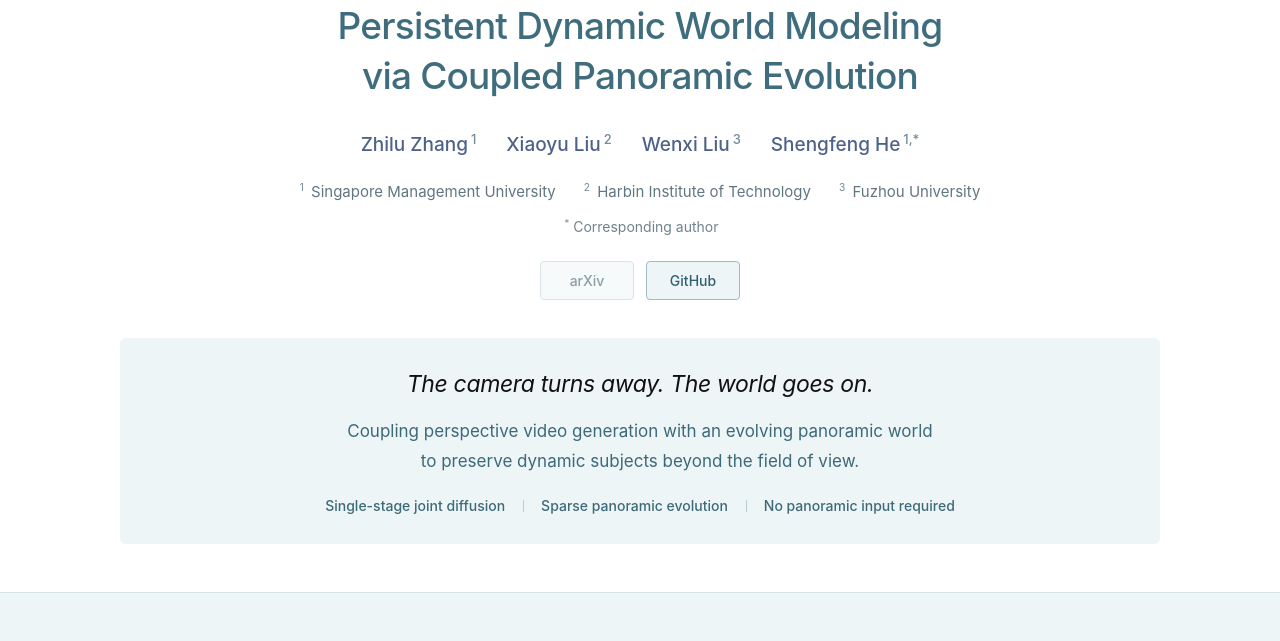
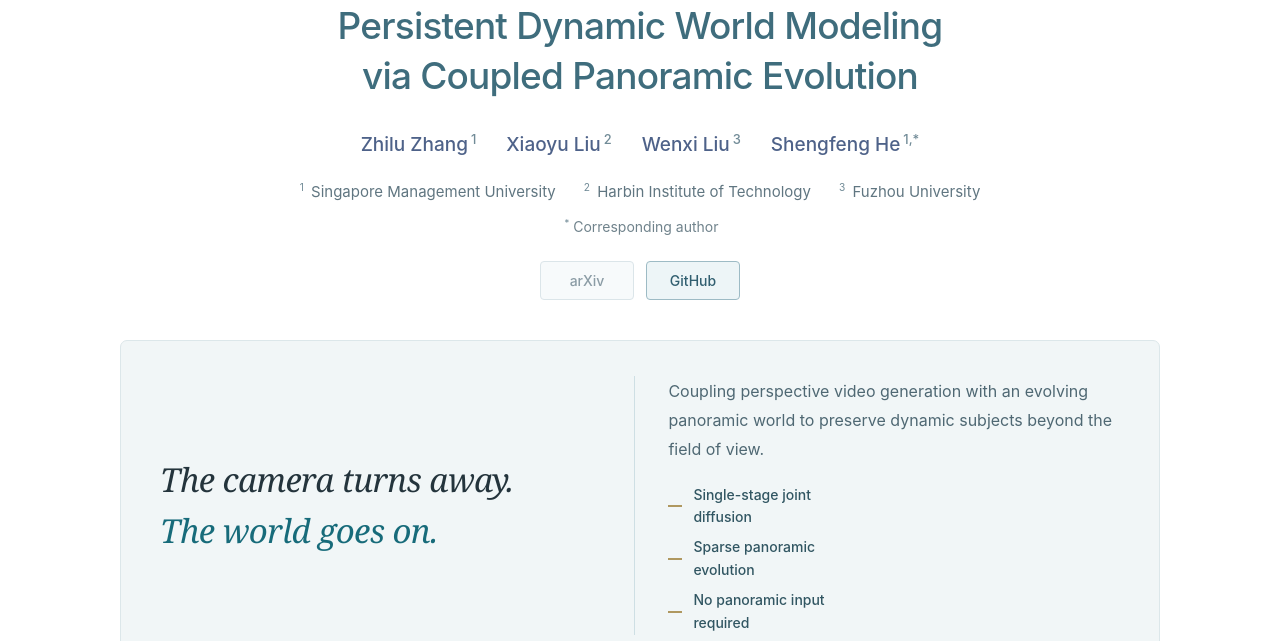
Before and after one commit to OmniPersist/omnipersist.github.io, a plain HTML site: page index.html in a window 1280 px wide. Shown: the part 272-913 px from the top of the page. Drawn offline with Linux system fonts and the light colour scheme.

Commit message:
Redesign introduction panel with editorial typography and balanced columns

```diff
--- a/html/style.css
+++ b/html/style.css
@@ -183,8 +183,14 @@ h2{font-size:29px}
 .project-link.is-disabled{border-color:#dbe5e9;background:#f7fafb;color:#8b9ca5;cursor:default}
 @media(max-width:720px){.publication-meta{padding:0;margin-top:24px}.author-list{font-size:17px;gap:8px 24px}.affiliation-list{font-size:14px;flex-direction:column;gap:5px;margin-top:13px}.corresponding-note{font-size:13px}.project-links{margin-top:17px}}
 
-.hero-highlight{max-width:1040px;margin:38px auto 0;padding:29px 28px 27px;background:#edf5f7;border-radius:6px;text-align:center}
-.hero-highlight .hero-description{margin:0}
-.hero-highlight .hero-context{margin-top:14px}
-.hero-highlight .hero-facts{margin-top:18px}
-@media(max-width:720px){.hero-highlight{margin-top:30px;padding:24px 18px;border-radius:4px}.hero-highlight .hero-context{margin-top:13px}.hero-highlight .hero-facts{margin-top:17px}}
+.hero-highlight{display:grid;grid-template-columns:minmax(0,.95fr) minmax(0,1.05fr);align-items:center;gap:35px;max-width:1040px;margin:40px auto 0;padding:35px 39px;background:#f1f6f7;border:1px solid #dce7ea;border-radius:7px;text-align:left}
+.hero-highlight .hero-description{margin:0;font-family:Georgia,"Times New Roman",serif;font-size:clamp(25px,2.8vw,33px);font-style:italic;font-weight:400;letter-spacing:-.6px;line-height:1.45;color:#24343c}
+.hero-highlight .tagline-line{display:block;white-space:nowrap}
+.hero-highlight .world-continuity{margin-top:3px;color:#176b7a}
+.hero-highlight .hero-context{max-width:none;margin:0;padding:1px 0 1px 33px;border-left:1px solid #cedfe4}
+.hero-highlight .hero-subtitle{max-width:none;margin:0;font-size:16px;font-weight:400;line-height:1.8;color:#4f6873}
+.hero-highlight .hero-facts{display:grid;justify-content:start;align-items:start;gap:8px;width:auto;max-width:none;margin:20px 0 0;padding:0;list-style:none;font-size:14px;font-weight:500;line-height:1.6;color:#315662}
+.hero-highlight .hero-facts li{display:flex;align-items:center;gap:11px}
+.hero-highlight .hero-facts li::before{content:"";display:block;flex:0 0 14px;height:2px;background:#af9860}
+@media(max-width:900px){.hero-highlight{gap:24px;padding:30px 27px}.hero-highlight .hero-description{font-size:27px;letter-spacing:-.5px}.hero-highlight .hero-context{padding-left:24px}}
+@media(max-width:720px){.hero-highlight{grid-template-columns:1fr;gap:23px;margin-top:30px;padding:27px 24px;border-radius:5px}.hero-highlight .hero-description{font-size:clamp(23px,5.7vw,30px);line-height:1.45;letter-spacing:-.4px}.hero-highlight .hero-context{padding:21px 0 0;border-left:0;border-top:1px solid #cedfe4}.hero-highlight .hero-subtitle{font-size:15px}.hero-highlight .hero-facts{gap:9px;margin-top:17px;font-size:14px}}
--- a/index.html
+++ b/index.html
@@ -27,7 +27,11 @@
 <p class="corresponding-note"><sup>*</sup> Corresponding author</p>
 </div>
 <div class="project-links" aria-label="Project resources"><span class="project-link is-disabled" role="link" aria-disabled="true" title="arXiv link will be added later">arXiv</span><a class="project-link" href="https://github.com/cszhilu1998/OmniPersist" target="_blank" rel="noopener noreferrer">GitHub</a></div></div>
-<div class="hero-highlight"><p class="hero-description">The camera turns away. The world goes on.</p><div class="hero-context"><p class="hero-subtitle">Coupling perspective video generation with an evolving panoramic world<br class="desktop-break"> to preserve dynamic subjects beyond the field of view.</p><div class="hero-facts"><span>Single-stage joint diffusion</span><span>Sparse panoramic evolution</span><span>No panoramic input required</span></div></div></div>
+<div class="hero-highlight">
+<p class="hero-description"><span class="tagline-line">The camera turns away.</span> <span class="tagline-line world-continuity">The world goes on.</span></p>
+<div class="hero-context"><p class="hero-subtitle">Coupling perspective video generation with an evolving panoramic world to preserve dynamic subjects beyond the field of view.</p>
+<ul class="hero-facts"><li>Single-stage joint diffusion</li><li>Sparse panoramic evolution</li><li>No panoramic input required</li></ul></div>
+</div>
 </header>
 <section id="abstract" class="abstract-section"><div class="reading-content"><h2>Abstract</h2><p>Action-conditioned world models play a vital role in robotics and autonomous driving, yet existing video diffusion models struggle to maintain dynamic object persistence. When the camera turns away and returns, out-of-view moving entities fail to evolve plausibly in latent space, often mutating or vanishing entirely due to bounded perspective views. To resolve this issue, we propose OmniPersist, a unified framework that couples perspective video generation with panoramic evolution within a single-stage diffusion model, without relying on auxiliary models or initial panoramic inputs. To maintain efficiency, we model the panoramic stream at a lower frame rate, bridging both views across space and time via Geometric Anchoring (GeoAnch) for spatial correspondence and Temporal Compensation (TemComp) for temporal aggregation. OmniPersist is agnostic to camera-control architectures, supporting both latent-level and attention-level conditioning. Extensive experiments on a newly constructed dynamic benchmark across image-to-video and video continuation tasks demonstrate consistent gains in visual quality, camera controllability, revisit consistency, and dynamic persistence.</p></div></section>
 <section id="method" class="section content"><div class="section-heading"><h2>Method overview</h2><p>Jointly denoise a dense perspective stream and a temporally sparse panoramic stream.</p></div><figure class="method-figure"><a href="html/images/method.png" target="_blank" rel="noopener" aria-label="Open full-size OmniPersist method diagram"><img src="html/images/method.png" alt="OmniPersist framework: a dense perspective stream and sparse panoramic stream share a DiT block adapted with LoRA. GeoAnch connects geometrically aligned features at matching timestamps; TemComp exchanges features across neighboring timestamps." width="2400" loading="lazy"></a><figcaption>Dense perspective observations and sparse panoramic states evolve together. The diagram illustrates a panoramic sampling interval of <em>s</em> = 4. Click the diagram to enlarge.</figcaption></figure><div class="method-notes"><div><h3>Coupled evolution</h3><p>The panoramic stream models scene dynamics across all viewing directions, including regions outside the perspective viewport.</p></div><div><h3>Geometric Anchoring</h3><p>GeoAnch exchanges spatially aligned features between the two views at synchronized timestamps.</p></div><div><h3>Temporal Compensation</h3><p>TemComp aggregates neighboring observations to connect intermediate perspective frames with sparse panoramic states.</p></div></div></section>
```
